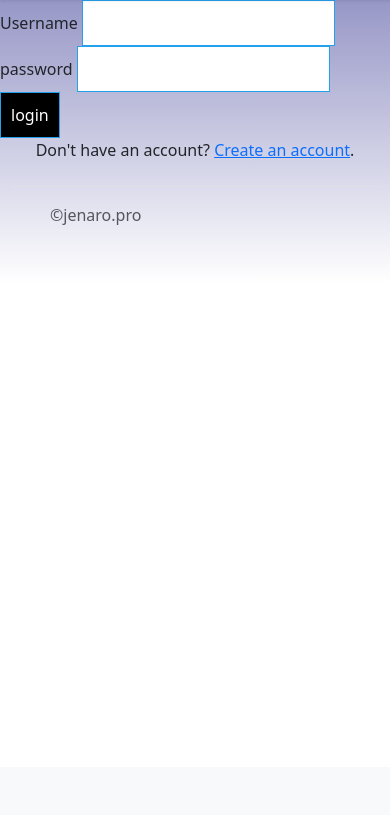
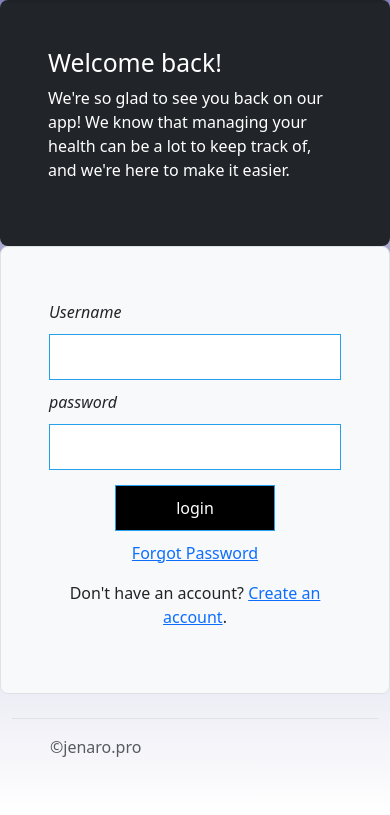
Before and after one commit to wjenaro/doctorApp, a Django app: page /login in a window 390 px wide. Shown: the part 77-892 px from the top of the page. Before the commit the page ends 311 px from the top, so only its background shows below. Run offline with Django 4.2, Linux system fonts and the light colour scheme; some libraries are stand-ins or nearby versions.

Commit message:
8/8  stylings

```diff
--- a/baseApp/static/baseApp/style.css
+++ b/baseApp/static/baseApp/style.css
@@ -121,3 +121,25 @@ input[type="submit"] {
     opacity: 1;
   }
 }
+.forgot-password{
+  text-align: center;
+}
+/*
+login form styling
+*/
+
+.login-form {
+
+  display: flex;
+  flex-direction: column;
+  align-items: center;
+}
+
+.login-label, .login-input, .login-input[type="submit"] {
+  margin: 5px 0;
+  display: block;
+}
+
+.text-center {
+  text-align: center;
+}
--- a/baseApp/templates/baseApp/login.html
+++ b/baseApp/templates/baseApp/login.html
@@ -1,14 +1,34 @@
 {% extends 'baseApp/base.html' %}
 
 {% block content %}
-    <form method="POST" action="">
-      {% csrf_token %}
-      <label>Username</label>
-      <input type="text" name="username" />
-      <label>password</label>
-      <input type="password" name="password" />
-      <input type="submit" value="login">
-    </form>
-    <p class="text-center">Don't have an account? <a href="/register">Create an account</a>.</p>
-  </div>
+
+<div class="row align-items-md-stretch">
+      <div class="col-md-6">
+        <div class="h-100 p-5 text-bg-dark rounded-3">
+          <h2>Welcome back!</h2>
+          <p>We're so glad to see you back on our app! We know that managing your health can be a lot to keep track of, and we're here to make it easier.</p>
+
+
+        </div>
+      </div>
+        <div class="col-md-6">
+          <div class="h-100 p-5 bg-body-tertiary border rounded-3">
+        <form method="POST" action="" class="login-form" style="display: flex;
+        flex-direction: column; align-items:flex-start;">
+          {% csrf_token %}
+          <i class="login-label" style="display: block;">Username</i>
+          <input class="login-input" type="text" name="username" style="display: block; width: 100%;" />
+          <i class="login-label" style="display: block;">password</i>
+          <input class="login-input" type="password" name="password" style="display: block; width: 100%;"/>
+          <input class="login-input" type="submit" value="login" style="align-self: center;margin: 10px 0; width: 10rem;">
+      </form>
+      <p class="forgot-password"><a href="">Forgot Password</a></p>
+      <p class="text-center">Don't have an account? <a href="/register">Create an account</a>.</p>
+    </div>
+
+        </div>
+      </div>
+    </div>
+
+
 {% endblock %}
```
Also changed, not shown: db.sqlite3.
